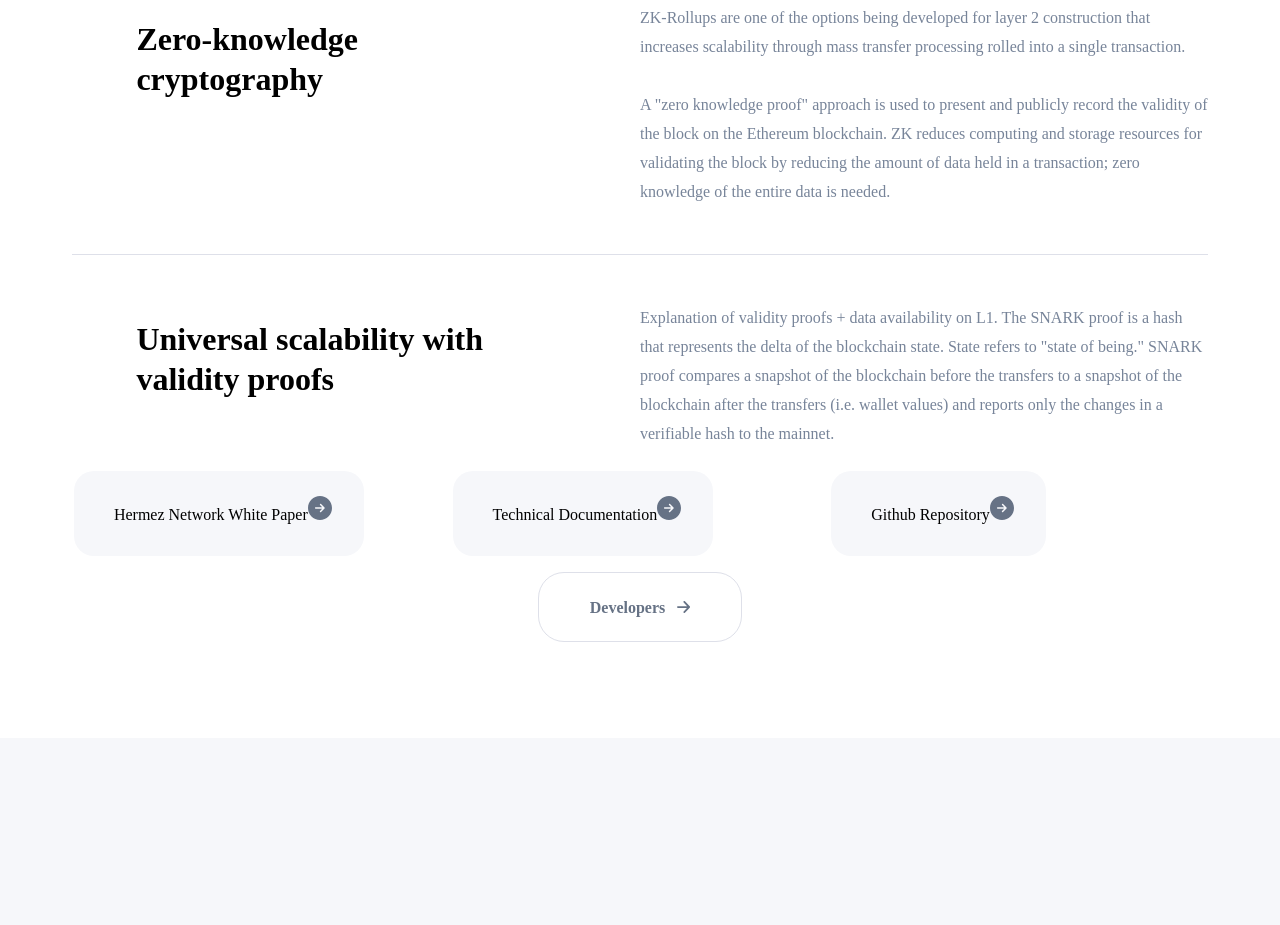
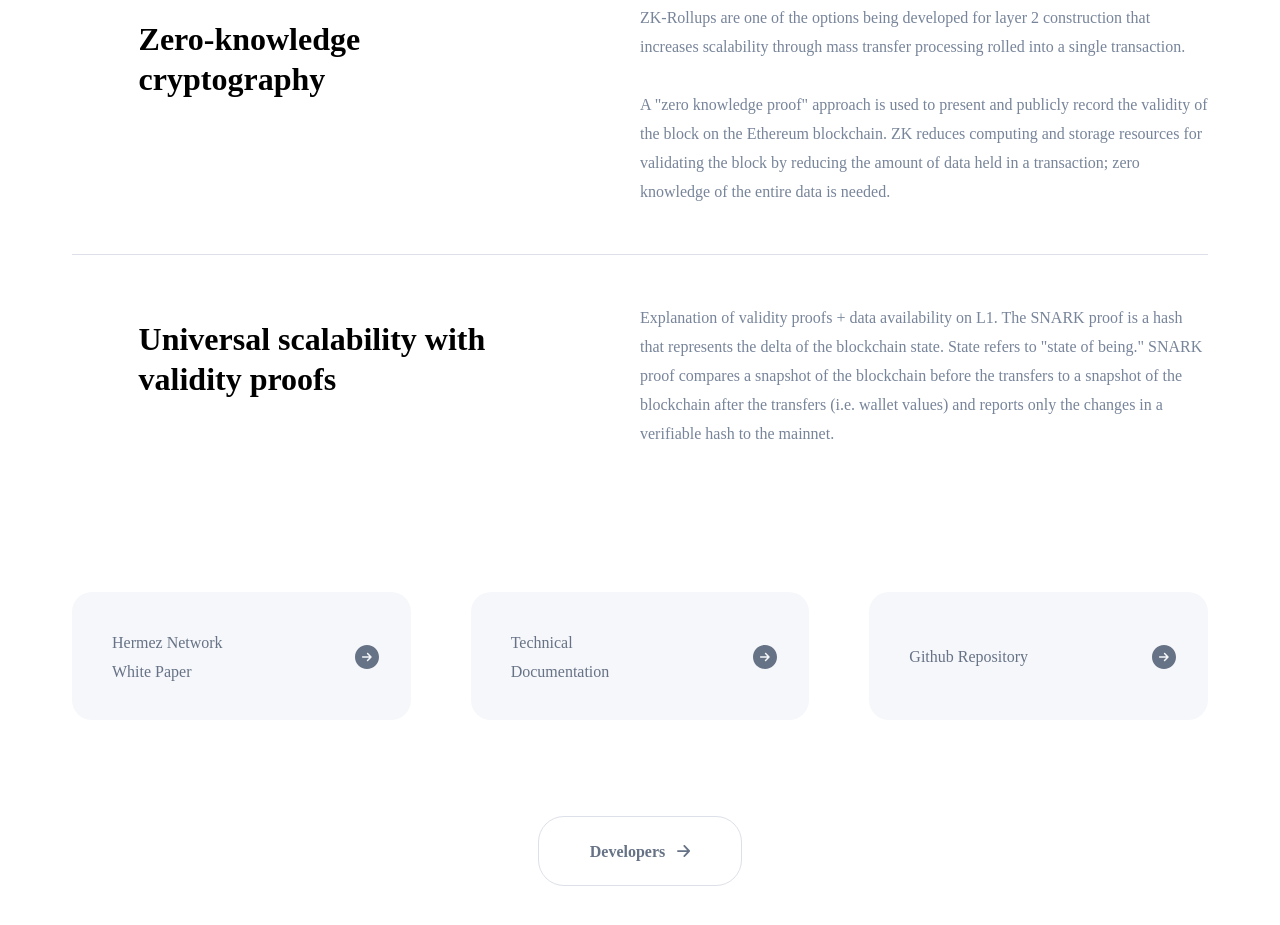
Before and after one commit to hermeznetwork/hermezio-homepage, a Gatsby site: page / in a window 1280 px wide. Shown: the part 2429-3354 px from the top of the page. Built offline with nearby package versions, Linux system fonts and the light colour scheme; Gatsby itself is replaced by a stand-in of ours; a web font is replaced by a local one.

Commit message:
home page styling

```diff
--- a/src/components/home/home.component.jsx
+++ b/src/components/home/home.component.jsx
@@ -91,19 +91,19 @@ const Home = () => {
         <div className={classes.row}>
           <div className={classes.col3}>
             <a href='/' target='_blank' rel='noopener noreferrer' className={`${classes.boxLink}`}>
-              Hermez Network White Paper
+              <span>Hermez Network White Paper</span>
               <ArrowCircleSecondary />
             </a>
           </div>
           <div className={classes.col3}>
             <a href='/' target='_blank' rel='noopener noreferrer' className={`${classes.boxLink}`}>
-              Technical Documentation
+              <span>Technical Documentation</span>
               <ArrowCircleSecondary />
             </a>
           </div>
           <div className={classes.col3}>
             <a href='/' target='_blank' rel='noopener noreferrer' className={`${classes.boxLink}`}>
-              Github Repository
+              <span>Github Repository</span>
               <ArrowCircleSecondary />
             </a>
           </div>
--- a/src/components/home/home.styles.js
+++ b/src/components/home/home.styles.js
@@ -66,7 +66,11 @@ const useHomeStyles = createUseStyles(theme => ({
       lineHeight: '29px'
     },
     '& $col3': {
-      marginTop: 0
+      marginTop: 0,
+      marginRight: '60px',
+      '&:last-child': {
+        marginRight: 0
+      }
     }
   },
   section5: {
@@ -144,7 +148,19 @@ const useHomeStyles = createUseStyles(theme => ({
   boxLink: {
     padding: '35px 32px 33px 40px',
     borderRadius: 20,
-    backgroundColor: '#f6f7fa'
+    backgroundColor: '#f6f7fa',
+    color: '#667285',
+    display: 'flex',
+    alignItems: 'center',
+    justifyContent: 'space-between',
+    lineHeight: '29px',
+    height: '128px',
+    marginTop: '96px',
+    marginBottom: '48px',
+    '& >span': {
+      width: '140px',
+      paddingRight: '16px'
+    }
   },
   divider: {
     width: '100%',
@@ -154,17 +170,3 @@ const useHomeStyles = createUseStyles(theme => ({
 }))
 
 export default useHomeStyles
-
-// primary: {
-//     light: '#f6f7fa',
-//     main: '#dee0e9'
-//   },
-//   white: '#ffffff',
-//   black: '#2b2b2b',
-//   gray: {
-//     main: '#667285',
-//     lighter: '#8d95a3'
-//   },
-//   orange: {
-//     main: '#e75a2b'
-//   }
```
